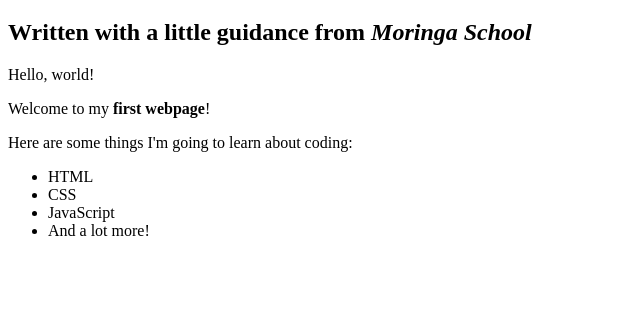
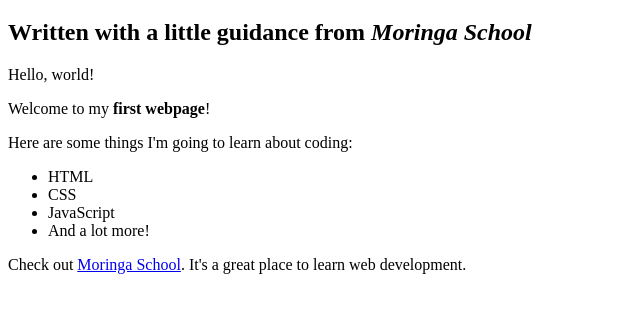
Before and after one commit to mwaidesu/my-first-website, a plain HTML site: page index.html in a window 1280 px wide. Shown: the part 61-374 px from the top of the page, without its empty margins (0-640 px from the left). Drawn offline with Linux system fonts and the light colour scheme.

Commit message:
Add link to paragraph

```diff
--- a/index.html
+++ b/index.html
@@ -20,5 +20,6 @@
       <li>JavaScript</li>
       <li>And a lot more!</li>
     </ul>
+    <p>Check out <a href="http://moringaschool.com/">Moringa School</a>. It's a great place to learn web development.</p>
   </body>
 </html>
```
